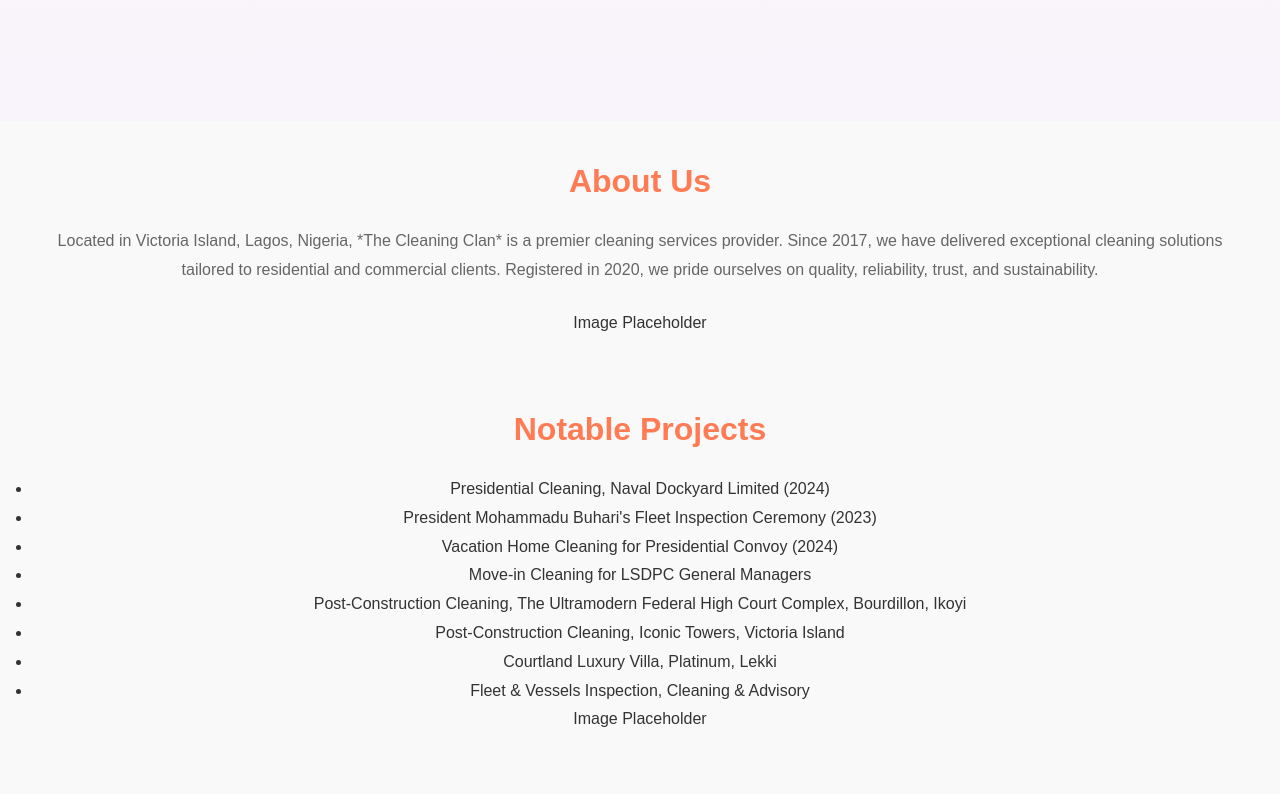
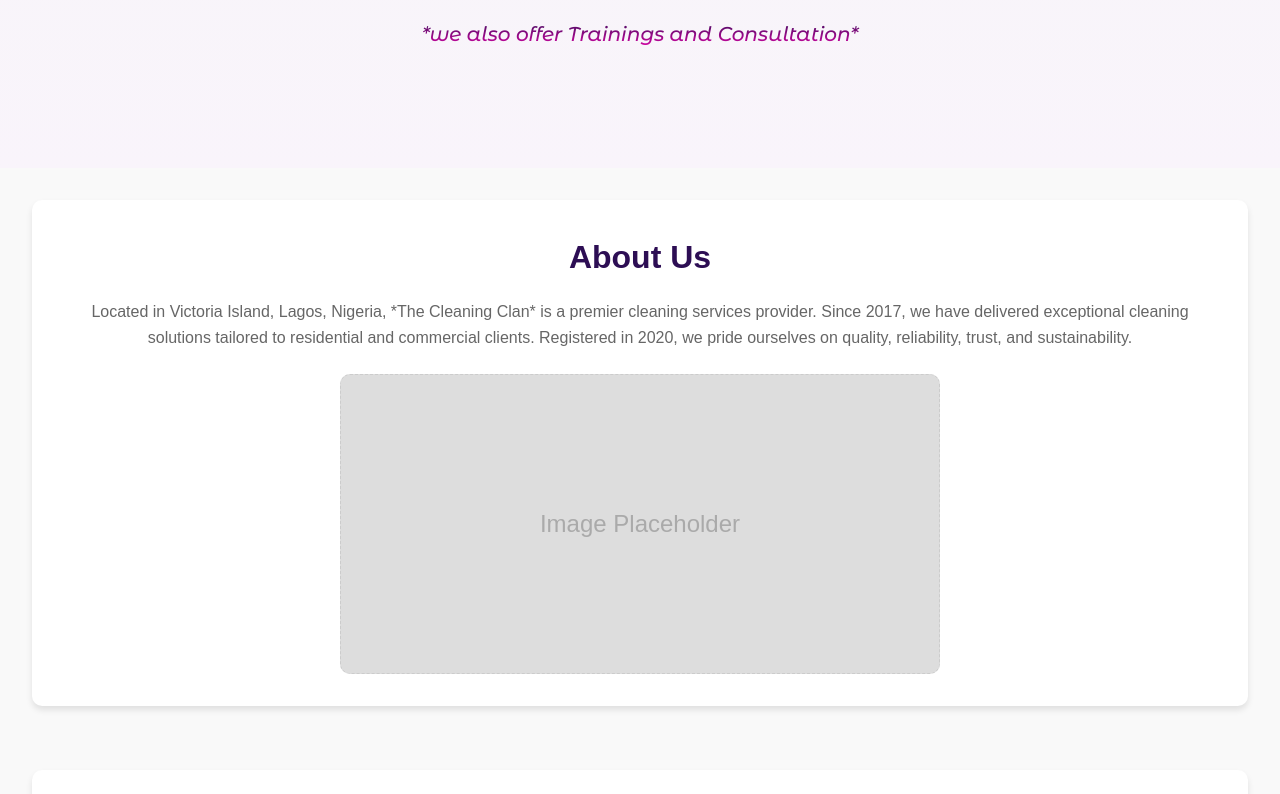
Before and after one commit to eniolaSamuel/CleaningClanProductPage, a React (Create React App) app: page / in a window 1280 px wide. Shown: the part 1266-2060 px from the top of the page. Built offline with nearby package versions, Linux system fonts and the light colour scheme; a web font is replaced by a local one.

Commit message:
cc-update

```diff
--- a/src/styles/About.css
+++ b/src/styles/About.css
@@ -3,18 +3,19 @@
     padding: 2rem;
     background-color: #f9f9f9;
     color: #333;
-    line-height: 1.8;
 }
 
 h2 {
     font-size: 2rem;
     margin-bottom: 1rem;
-    color: #ff7b54;
+    color: #2d0e54;
+    text-align: center;
 }
 
 p {
     font-size: 1rem;
     margin-bottom: 1.5rem;
+    text-align: center;
     color: #666;
 }
 
@@ -22,28 +23,20 @@ p {
 section {
     margin-bottom: 4rem;
     text-align: center;
-}
-
-.about-section,
-.founders-section,
-.culture-section,
-.product-section {
-    display: flex;
-    flex-direction: column;
-    align-items: center;
+    padding: 2rem;
+    background: #fff;
+    border-radius: 10px;
+    box-shadow: 0 4px 6px rgba(0, 0, 0, 0.1);
 }
 
 /* Image Placeholder Styling */
-.about-image-placeholder,
-.founders-image-placeholder,
-.culture-image-placeholder,
-.product-image-placeholder {
+.image-placeholder {
     width: 100%;
     max-width: 600px;
     height: 300px;
     background-color: #ddd;
     border-radius: 10px;
-    margin-top: 1rem;
+    margin: 1rem auto 0;
     display: flex;
     justify-content: center;
     align-items: center;
@@ -52,12 +45,27 @@ section {
     border: 1px dashed #ccc;
 }
 
+/* List Styling */
+ul {
+    text-align: left;
+    margin: 1rem auto;
+    max-width: 800px;
+    padding: 0 1rem;
+    list-style-type: disc;
+}
+
+li {
+    margin-bottom: 0.5rem;
+    color: #555;
+}
+
 /* Responsive Design */
 @media (max-width: 768px) {
-    .about-image-placeholder,
-    .founders-image-placeholder,
-    .culture-image-placeholder,
-    .product-image-placeholder {
+    .image-placeholder {
         height: 200px;
     }
+
+    ul {
+        padding: 0;
+    }
 }
```
